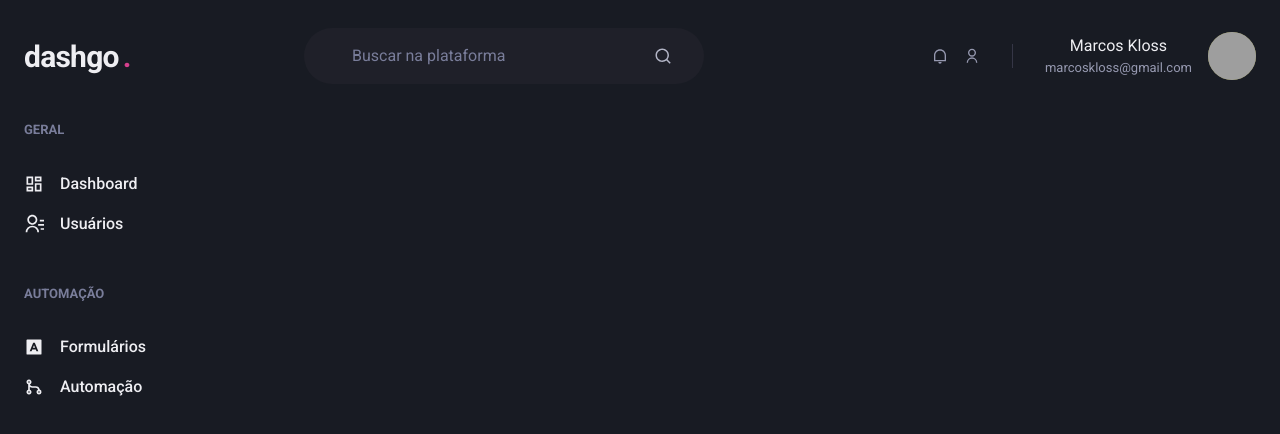
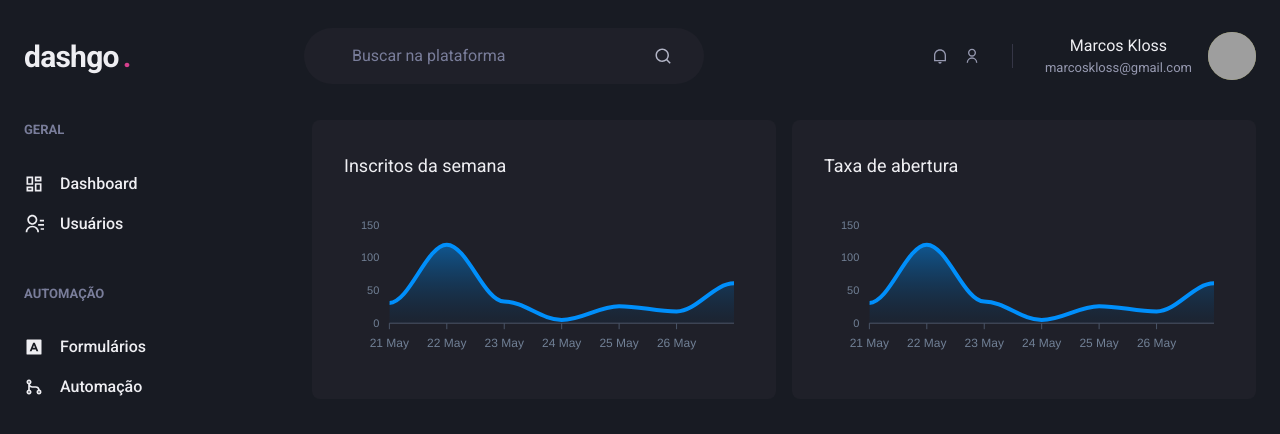
Before and after one commit to marcoskloss/dashgo-rocketseat-ignite-react, a Next.js app: page /dashboard in a window 1280 px wide. Shown: the top 434 px of the page. Built offline with nearby package versions, Linux system fonts and the light colour scheme; grey boxes are pictures that could not be loaded.

Commit message:
add dashboard page

```diff
--- a/package.json
+++ b/package.json
@@ -12,9 +12,11 @@
     "@chakra-ui/react": "^1.6.3",
     "@emotion/react": "^11.4.0",
     "@emotion/styled": "^11.3.0",
+    "apexcharts": "^3.27.1",
     "framer-motion": "^4.1.17",
     "next": "10.2.3",
     "react": "17.0.2",
+    "react-apexcharts": "^1.3.9",
     "react-dom": "17.0.2",
     "react-icons": "^4.2.0"
   },
--- a/src/pages/dashboard.tsx
+++ b/src/pages/dashboard.tsx
@@ -1,6 +1,63 @@
-import { Flex } from "@chakra-ui/react";
+import { Flex, Box, SimpleGrid, Text, theme } from "@chakra-ui/react";
+import dynamic from 'next/dynamic';
 import { Header } from "../components/Header";
 import { Sidebar } from "../components/Sidebar";
+
+const Chart = dynamic(() => import('react-apexcharts'), {
+  ssr: false,
+})
+
+const options = {
+  chart: {
+    toolbar: {
+      show: false
+    },
+    zoom: {
+      enabled: false,
+    },
+    foreColor: theme.colors.gray[500],
+  },
+  grid: {
+    show: false,
+  },
+  dataLabels: {
+    enabled: false,
+  },
+  tooltip: {
+    enabled: false
+  },
+  xaxis: {
+    type: 'datetime',
+    axisBorder: {
+      color: theme.colors.gray[600],
+    },
+    axisTicks: {
+      color: theme.colors.gray[600]
+    },
+    categories: [
+      '2021-05-21T00:00:00.000Z',
+      '2021-05-22T00:00:00.000Z',
+      '2021-05-23T00:00:00.000Z',
+      '2021-05-24T00:00:00.000Z',
+      '2021-05-25T00:00:00.000Z',
+      '2021-05-26T00:00:00.000Z',
+      '2021-05-27T00:00:00.000Z',
+    ]
+  },
+  fill: {
+    opacity: 0.3,
+    type: 'gradient',
+    gradient: {
+      shade:'dark',
+      opacityFrom: 0.7,
+      opacityTo: 0.3
+    }
+  }
+};
+
+const series = [
+  {name: 'series1', data: [31, 120, 33, 5, 26, 18, 61]}
+];
 
 export default function Dashboard() {
   return (
@@ -9,6 +66,27 @@
 
       <Flex w='100%' maxW={1480} mx='auto' my='6' px='6'>
         <Sidebar />
+
+        <SimpleGrid flex='1' gap='4' minChildWidth='320px' align='flex-start'>
+          <Box
+            p='8'
+            bg='gray.800'
+            borderRadius={8}
+            pb='4'
+          >
+            <Text fontSize='lg' mb='4'>Inscritos da semana</Text>
+            <Chart options={options} series={series} type='area' height={160} />
+          </Box>
+          <Box
+            p='8'
+            bg='gray.800'
+            borderRadius={8}
+            pb='4'
+          >
+            <Text fontSize='lg' mb='4'>Taxa de abertura</Text>
+            <Chart options={options} series={series} type='area' height={160} />
+          </Box>
+        </SimpleGrid>
       </Flex>
     </Flex>
   );
```
Also changed, not shown: 1 other file (tests, documents, lock files or other folders).
